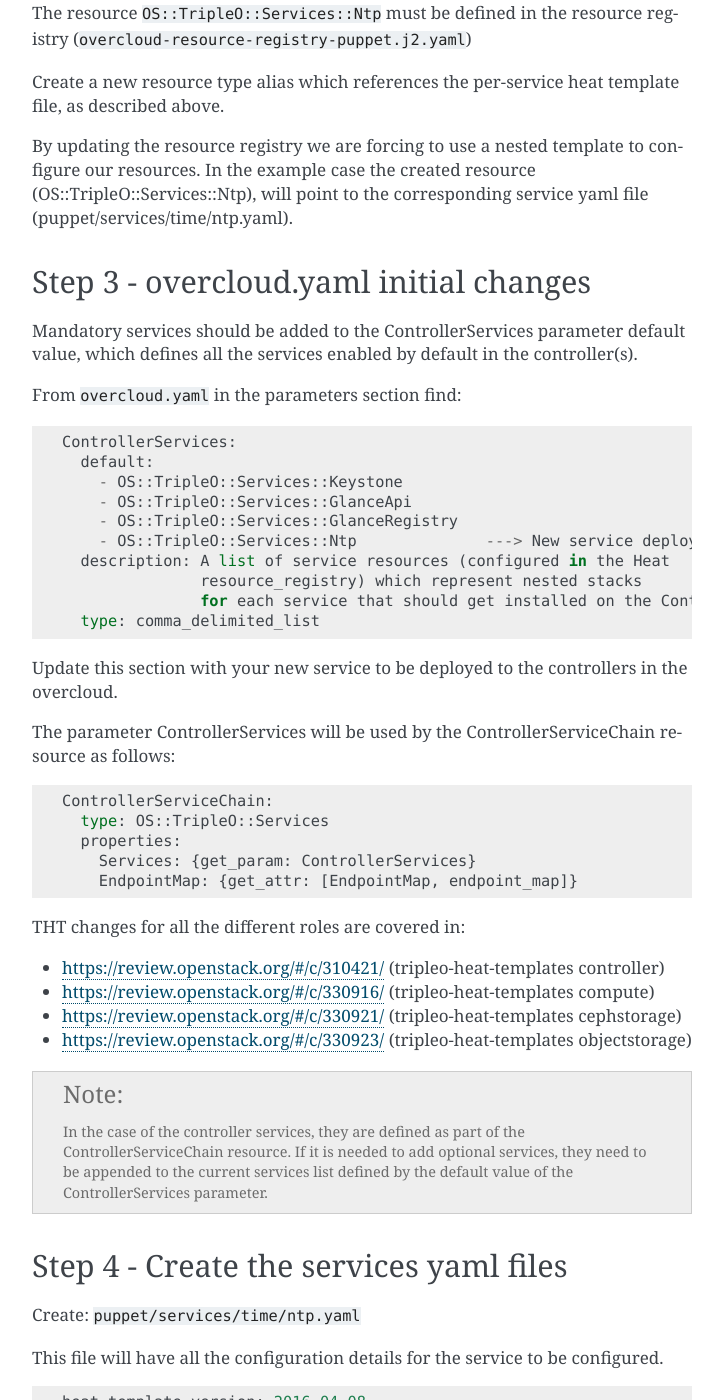
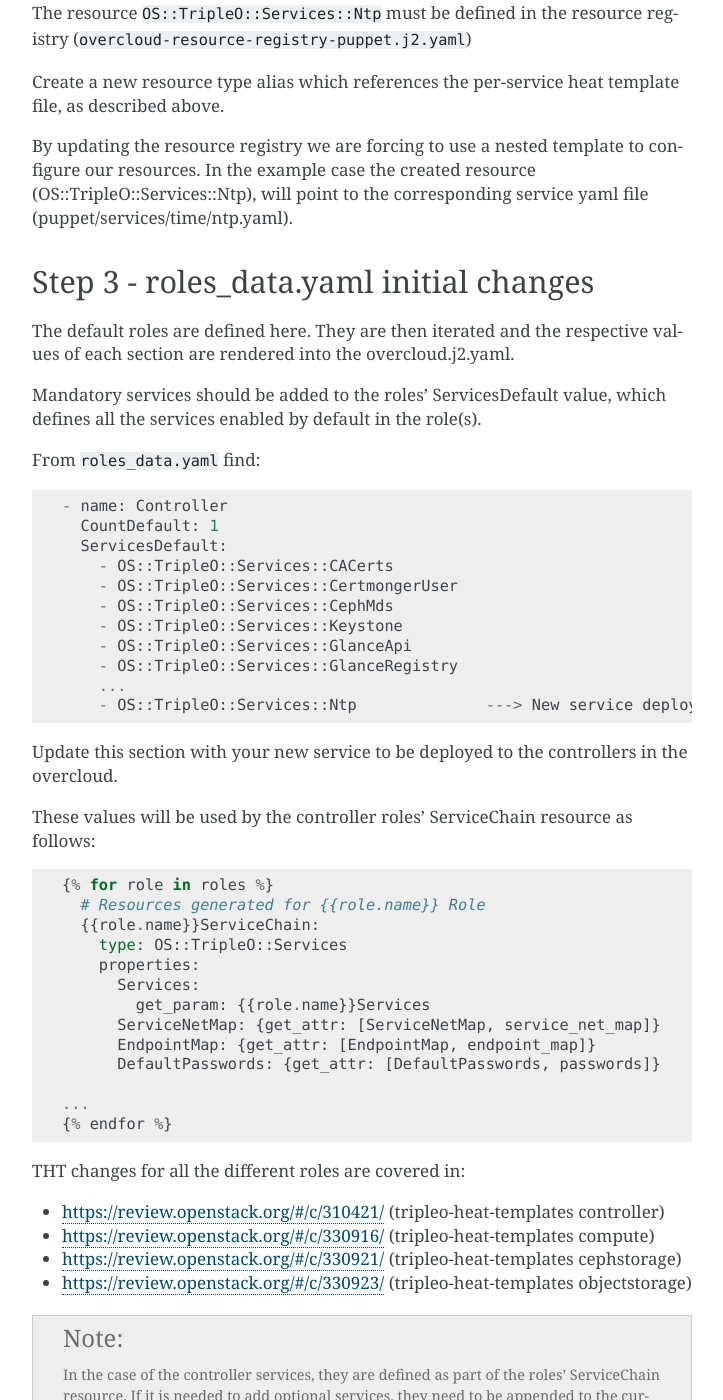
Before and after one commit to openstack-archive/tripleo-docs, a Sphinx documentation site: the page built from doc/source/developer/tht_walkthrough/changes-tht.rst, in a window 1280 px wide and 1400 px high, scrolled down 1663 px. Shown: the whole window, without its empty margins (388-1111 px from the left). Built offline with Sphinx 7.4.7, drawn with Linux system fonts in a browser that asks for light colours; some of the changed text lies outside the part shown.

Commit message:
Update t-h-t walkthrough documentation
This updates the steps to reference the dynamic roles we now have.
Instead of the hardcoded ones.

It also documents the service_config_settings.

Change-Id: I83526fd46b5eb53a70436f2303550829ec096396

```diff
--- a/doc/source/developer/tht_walkthrough/changes-tht.rst
+++ b/doc/source/developer/tht_walkthrough/changes-tht.rst
@@ -93,39 +93,49 @@ configure our resources. In the example case the created resource
 (puppet/services/time/ntp.yaml).
 
 
-Step 3 - overcloud.yaml initial changes
-~~~~~~~~~~~~~~~~~~~~~~~~~~~~~~~~~~~~~~~
+Step 3 - roles_data.yaml initial changes
+~~~~~~~~~~~~~~~~~~~~~~~~~~~~~~~~~~~~~~~~
 
-Mandatory services should be added to the ControllerServices parameter default value,
-which defines all the services enabled by default in the controller(s).
+The default roles are defined here. They are then iterated and the respective
+values of each section are rendered into the overcloud.j2.yaml.
 
-From ``overcloud.yaml`` in the parameters section find:
-::
+Mandatory services should be added to the roles' ServicesDefault value,
+which defines all the services enabled by default in the role(s).
 
-  ControllerServices:
-    default:
-      - OS::TripleO::Services::Keystone
-      - OS::TripleO::Services::GlanceApi
-      - OS::TripleO::Services::GlanceRegistry
-      - OS::TripleO::Services::Ntp              ---> New service deployed in the controller overcloud
-    description: A list of service resources (configured in the Heat
-                 resource_registry) which represent nested stacks
-                 for each service that should get installed on the Controllers.
-    type: comma_delimited_list
+From ``roles_data.yaml`` find::
+
+    - name: Controller
+      CountDefault: 1
+      ServicesDefault:
+        - OS::TripleO::Services::CACerts
+        - OS::TripleO::Services::CertmongerUser
+        - OS::TripleO::Services::CephMds
+        - OS::TripleO::Services::Keystone
+        - OS::TripleO::Services::GlanceApi
+        - OS::TripleO::Services::GlanceRegistry
+        ...
+        - OS::TripleO::Services::Ntp              ---> New service deployed in the controller overcloud
 
 
 Update this section with your new service to be deployed to the controllers in
 the overcloud.
 
-The parameter ControllerServices will be used by the ControllerServiceChain
-resource as follows:
-::
+These values will be used by the controller roles' ServiceChain resource as
+follows::
 
-  ControllerServiceChain:
-    type: OS::TripleO::Services
-    properties:
-      Services: {get_param: ControllerServices}
-      EndpointMap: {get_attr: [EndpointMap, endpoint_map]}
+    {% for role in roles %}
+      # Resources generated for {{role.name}} Role
+      {{role.name}}ServiceChain:
+        type: OS::TripleO::Services
+        properties:
+          Services:
+            get_param: {{role.name}}Services
+          ServiceNetMap: {get_attr: [ServiceNetMap, service_net_map]}
+          EndpointMap: {get_attr: [EndpointMap, endpoint_map]}
+          DefaultPasswords: {get_attr: [DefaultPasswords, passwords]}
+
+    ...
+    {% endfor %}
 
 THT changes for all the different roles are covered in:
 
@@ -139,9 +149,10 @@ THT changes for all the different roles are covered in:
 
 .. note::
 
-  In the case of the controller services, they are defined as part of the ControllerServiceChain
-  resource. If it is needed to add optional services, they need to be appended to the current
-  services list defined by the default value of the ControllerServices parameter.
+  In the case of the controller services, they are defined as part of the
+  roles' ServiceChain resource. If it is needed to add optional services, they
+  need to be appended to the current services list defined by the default
+  value of the role's ServicesDefault parameter.
 
 
 Step 4 - Create the services yaml files
@@ -199,3 +210,23 @@ configured.
   duplicated parameters among different deployment environments
   (i.e. using pacemaker). To do this see
   section :ref:`duplicated-parameters`.
+
+  If your service has configuration that affects another service and should
+  only be run on nodes (roles) that contain that service, you can use
+  "service_config_settings". You then have to specify the hieradata inside this
+  section by using the name of the service as the key. So, if you want to
+  output hieradata related to your service, on nodes that deploy keystone, you
+  would do this::
+
+    role_data:
+      ...
+    step_config:
+      ...
+    ...
+    service_config_settings:
+      keystone:
+        # Here goes the hieradata
+
+  This is useful for things such as creating the keystone endpoints for your
+  service, since one usually wants these commands to only be run on the
+  keystone node.
```
Also changed, not shown: doc/source/developer/tht_walkthrough/introduction.rst (+2 -9 lines).
